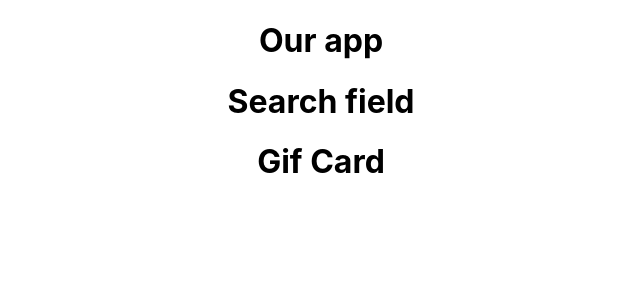
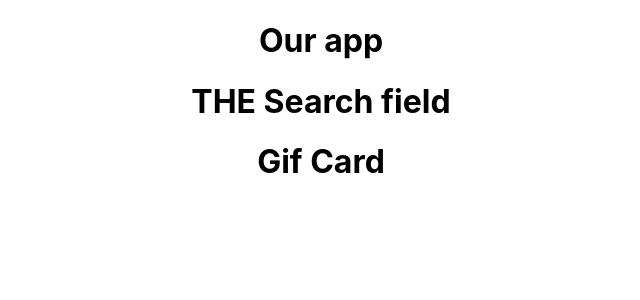
Before and after one commit to smilteval/Assignment-7, a React (Create React App) app: page / in a window 1280 px wide. Shown: the top 300 px of the page, without its empty margins (319-959 px from the left). Built offline with nearby package versions, Linux system fonts and the light colour scheme.

Commit message:
added THE to search field

```diff
--- a/src/components/SearchField.js
+++ b/src/components/SearchField.js
@@ -3,7 +3,7 @@ import React from 'react'
 export default function SearchField() {
     return (
         <div>
-            <h1>Search field</h1>
+            <h1>THE Search field</h1>
         </div>
     )
 }
```
Also changed, not shown: 1 other file (tests, documents, lock files or other folders).
